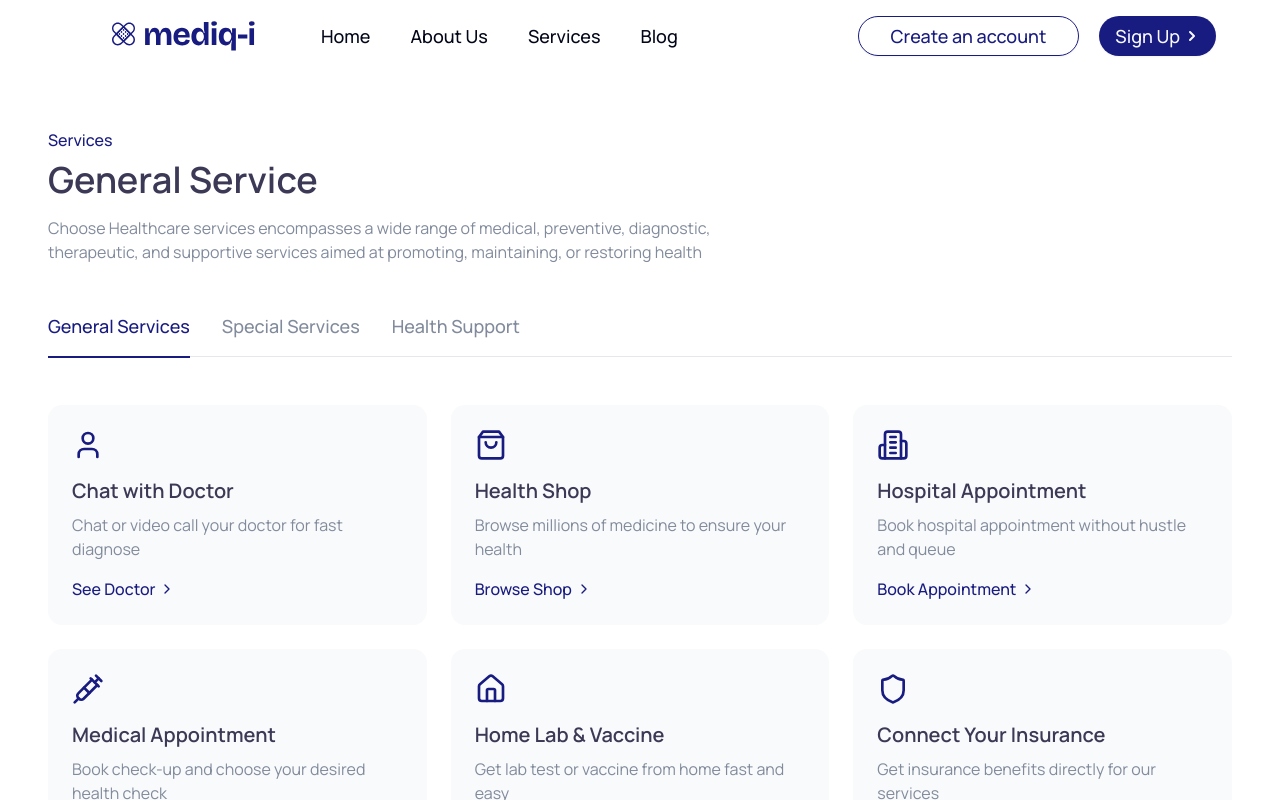
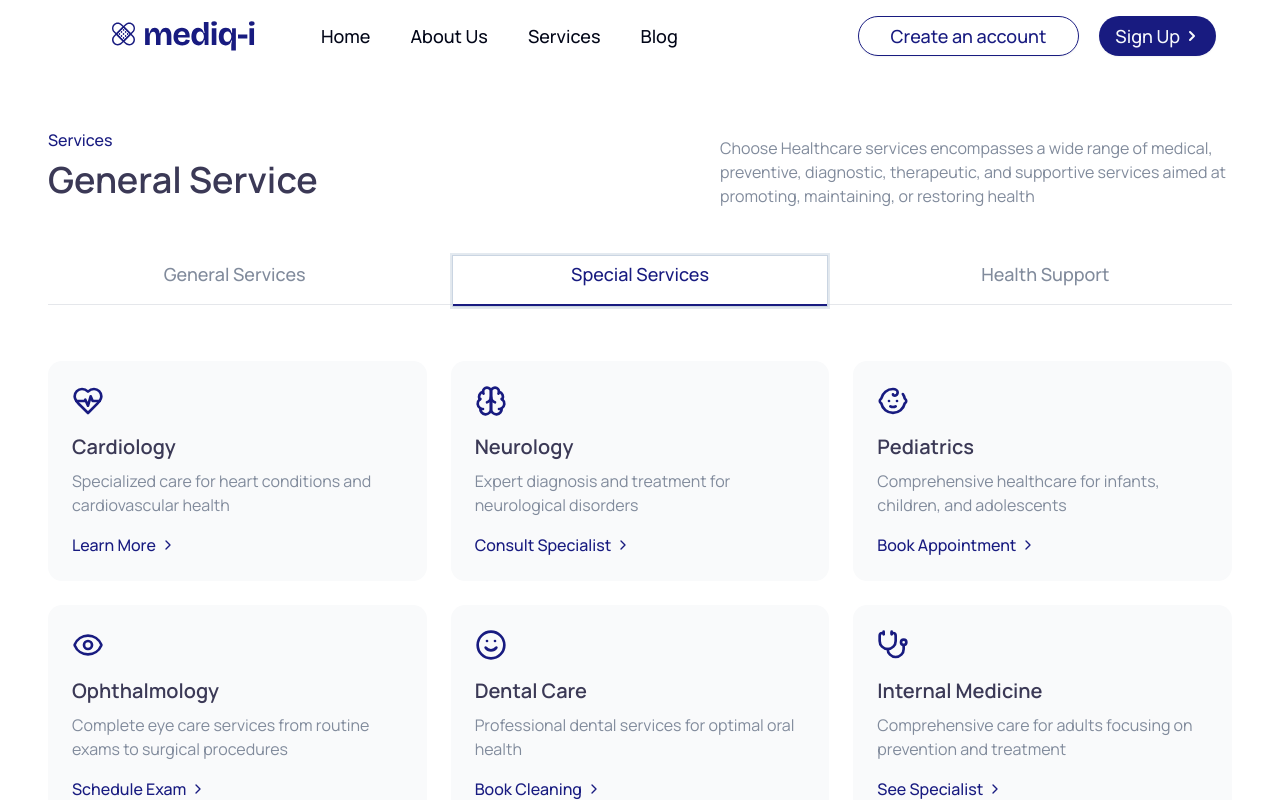
Before and after one commit to mediq-i/new-landing-page, a Next.js app: page /services in a window 1280 px wide. Both pictures are taken after a click on the tab "Special Services". Shown: the top 800 px of the page. Built offline with nearby package versions, Linux system fonts and the light colour scheme.

Commit message:
built the services pages tabs with full functionality

```diff
--- /dev/null
+++ b/src/components/partials/data.ts
@@ -0,0 +1,168 @@
+import {
+  User,
+  ShoppingBag,
+  Building2,
+  Syringe,
+  Home,
+  Shield,
+  ChevronRight,
+  HeartPulse,
+  Stethoscope,
+  Baby,
+  Brain,
+  Eye,
+  SmileIcon as Tooth,
+  Clipboard,
+  Activity,
+  Pill,
+  Microscope,
+  Dna,
+  ShipWheelIcon as Wheelchair,
+} from "lucide-react";
+
+// General Services
+export const generalServices = [
+  {
+    icon: User,
+    title: "Chat with Doctor",
+    description: "Chat or video call your doctor for fast diagnose",
+    link: "/services/chat",
+    linkText: "See Doctor",
+  },
+  {
+    icon: ShoppingBag,
+    title: "Health Shop",
+    description: "Browse millions of medicine to ensure your health",
+    link: "/services/shop",
+    linkText: "Browse Shop",
+  },
+  {
+    icon: Building2,
+    title: "Hospital Appointment",
+    description: "Book hospital appointment without hustle and queue",
+    link: "/services/hospital",
+    linkText: "Book Appointment",
+  },
+  {
+    icon: Syringe,
+    title: "Medical Appointment",
+    description: "Book check-up and choose your desired health check",
+    link: "/services/medical",
+    linkText: "Book Check-up",
+  },
+  {
+    icon: Home,
+    title: "Home Lab & Vaccine",
+    description: "Get lab test or vaccine from home fast and easy",
+    link: "/services/lab",
+    linkText: "Reserve Vaccine",
+  },
+  {
+    icon: Shield,
+    title: "Connect Your Insurance",
+    description: "Get insurance benefits directly for our services",
+    link: "/services/insurance",
+    linkText: "Connect Now",
+  },
+];
+
+// Special Services
+export const specialServices = [
+  {
+    icon: HeartPulse,
+    title: "Cardiology",
+    description:
+      "Specialized care for heart conditions and cardiovascular health",
+    link: "/services/cardiology",
+    linkText: "Learn More",
+  },
+  {
+    icon: Brain,
+    title: "Neurology",
+    description: "Expert diagnosis and treatment for neurological disorders",
+    link: "/services/neurology",
+    linkText: "Consult Specialist",
+  },
+  {
+    icon: Baby,
+    title: "Pediatrics",
+    description:
+      "Comprehensive healthcare for infants, children, and adolescents",
+    link: "/services/pediatrics",
+    linkText: "Book Appointment",
+  },
+  {
+    icon: Eye,
+    title: "Ophthalmology",
+    description:
+      "Complete eye care services from routine exams to surgical procedures",
+    link: "/services/ophthalmology",
+    linkText: "Schedule Exam",
+  },
+  {
+    icon: Tooth,
+    title: "Dental Care",
+    description: "Professional dental services for optimal oral health",
+    link: "/services/dental",
+    linkText: "Book Cleaning",
+  },
+  {
+    icon: Stethoscope,
+    title: "Internal Medicine",
+    description:
+      "Comprehensive care for adults focusing on prevention and treatment",
+    link: "/services/internal-medicine",
+    linkText: "See Specialist",
+  },
+];
+
+// Health Support
+export const healthSupport = [
+  {
+    icon: Clipboard,
+    title: "Health Records",
+    description:
+      "Secure access to your complete medical history and test results",
+    link: "/services/records",
+    linkText: "Access Records",
+  },
+  {
+    icon: Activity,
+    title: "Wellness Programs",
+    description:
+      "Personalized programs to improve your overall health and wellbeing",
+    link: "/services/wellness",
+    linkText: "Join Program",
+  },
+  {
+    icon: Pill,
+    title: "Medication Management",
+    description:
+      "Track, refill, and manage all your prescriptions in one place",
+    link: "/services/medication",
+    linkText: "Manage Meds",
+  },
+  {
+    icon: Microscope,
+    title: "Lab Results",
+    description:
+      "Quick access to your lab test results with detailed explanations",
+    link: "/services/lab-results",
+    linkText: "View Results",
+  },
+  {
+    icon: Dna,
+    title: "Genetic Counseling",
+    description: "Expert guidance on genetic testing and hereditary conditions",
+    link: "/services/genetic",
+    linkText: "Get Counseling",
+  },
+  {
+    icon: Wheelchair,
+    title: "Accessibility Services",
+    description:
+      "Resources and support for patients with special accessibility needs",
+    link: "/services/accessibility",
+    linkText: "Learn More",
+  },
+];
--- a/src/components/services-page-components/sercicesHero.tsx
+++ b/src/components/services-page-components/sercicesHero.tsx
@@ -1,101 +1,68 @@
+"use client";
+
 import Link from "next/link";
 import { AnimateWrapper } from "@/helpers/animations/animateWrapper";
 import {
   StaggerWrapper,
   StaggerItem,
 } from "@/helpers/animations/staggerWrapper";
+import { ChevronRight } from "lucide-react";
+import { Tabs, TabsContent, TabsList, TabsTrigger } from "@/components/ui/tabs";
 import {
-  User,
-  ShoppingBag,
-  Building2,
-  Syringe,
-  Home,
-  Shield,
-  ChevronRight,
-} from "lucide-react";
-
-const services = [
-  {
-    icon: User,
-    title: "Chat with Doctor",
-    description: "Chat or video call your doctor for fast diagnose",
-    link: "/services/chat",
-    linkText: "See Doctor",
-  },
-  {
-    icon: ShoppingBag,
-    title: "Health Shop",
-    description: "Browse millions of medicine to ensure your health",
-    link: "/services/shop",
-    linkText: "Browse Shop",
-  },
-  {
-    icon: Building2,
-    title: "Hospital Appointment",
-    description: "Book hospital appointment without hustle and queue",
-    link: "/services/hospital",
-    linkText: "Book Appointment",
-  },
-  {
-    icon: Syringe,
-    title: "Medical Appointment",
-    description: "Book check-up and choose your desired health check",
-    link: "/services/medical",
-    linkText: "Book Check-up",
-  },
-  {
-    icon: Home,
-    title: "Home Lab & Vaccine",
-    description: "Get lab test or vaccine from home fast and easy",
-    link: "/services/lab",
-    linkText: "Reserve Vaccine",
-  },
-  {
-    icon: Shield,
-    title: "Connect Your Insurance",
-    description: "Get insurance benefits directly for our services",
-    link: "/services/insurance",
-    linkText: "Connect Now",
-  },
-];
-
-const categories = ["General Services", "Special Services", "Health Support"];
+  generalServices,
+  specialServices,
+  healthSupport,
+} from "../partials/data";
 
 export default function ServicesHero() {
   return (
     <section className="pt-32 pb-16 px-6 md:px-12">
       <div className="max-w-7xl mx-auto">
-        <AnimateWrapper variant="fadeIn">
-          <span className="text-primary font-medium">Services</span>
+        <div className="flex flex-col lg:flex-row lg:items-center lg:justify-between mb-10">
+          <AnimateWrapper variant="fadeIn" className="">
+            <span className="text-primary font-medium ">Services</span>
             <h1 className="text-3xl md:text-4xl font-semibold text-accent-text mt-2 mb-4">
               General Service
             </h1>
-          <p className="text-accent-text-2 max-w-2xl mb-12">
+          </AnimateWrapper>
+          <AnimateWrapper variant="slideLeft">
+            <p className="text-accent-text-2 max-w-lg">
               Choose Healthcare services encompasses a wide range of medical,
               preventive, diagnostic, therapeutic, and supportive services aimed
               at promoting, maintaining, or restoring health
             </p>
           </AnimateWrapper>
-
-        {/* Categories */}
-        <div className="flex flex-wrap gap-8 mb-12 border-b border-gray-200">
-          {categories.map((category, index) => (
-            <button
-              key={index}
-              className={`pb-4 text-lg font-medium transition-colors hover:text-primary ${
-                index === 0
-                  ? "text-primary border-b-2 border-primary -mb-[2px]"
-                  : "text-accent-text-2"
-              }`}
-            >
-              {category}
-            </button>
-          ))}
         </div>
 
-        {/* Services Grid */}
+        {/* Tabs */}
+        <Tabs defaultValue="general" className="w-full">
+          <AnimateWrapper variant="slideUp">
+            <TabsList className="flex h-auto bg-transparent mb-12 border-b border-gray-200 w-full justify-start gap-8 p-0 rounded-none">
+              <TabsTrigger
+                value="general"
+                className="pb-4 text-lg font-medium data-[state=active]:text-primary data-[state=active]:border-b-2 data-[state=active]:border-primary data-[state=active]:-mb-[2px] data-[state=inactive]:text-accent-text-2 bg-transparent rounded-none"
+              >
+                General Services
+              </TabsTrigger>
+              <TabsTrigger
+                value="special"
+                className="pb-4 text-lg font-medium data-[state=active]:text-primary data-[state=active]:border-b-2 data-[state=active]:border-primary data-[state=active]:-mb-[2px] data-[state=inactive]:text-accent-text-2 bg-transparent rounded-none"
+              >
+                Special Services
+              </TabsTrigger>
+              <TabsTrigger
+                value="support"
+                className="pb-4 text-lg font-medium data-[state=active]:text-primary data-[state=active]:border-b-2 data-[state=active]:border-primary data-[state=active]:-mb-[2px] data-[state=inactive]:text-accent-text-2 bg-transparent rounded-none"
+              >
+                Health Support
+              </TabsTrigger>
+            </TabsList>
+          </AnimateWrapper>
+
+          {/* General Services Content */}
+          <TabsContent value="general" className="mt-0">
             <StaggerWrapper className="grid grid-cols-1 md:grid-cols-2 lg:grid-cols-3 gap-6">
-          {services.map((service, index) => (
+              {generalServices.map((service, index) => (
                 <StaggerItem key={index}>
                   <div className="p-6 rounded-xl bg-gray-50 hover:bg-gray-100 transition-colors group">
                     <div className="mb-4">
@@ -104,7 +71,9 @@ export default function ServicesHero() {
                     <h3 className="text-xl font-semibold text-accent-text mb-2">
                       {service.title}
                     </h3>
-                <p className="text-accent-text-2 mb-4">{service.description}</p>
+                    <p className="text-accent-text-2 mb-4">
+                      {service.description}
+                    </p>
                     <Link
                       href={service.link}
                       className="inline-flex items-center text-primary font-medium group-hover:underline"
@@ -116,6 +85,64 @@ export default function ServicesHero() {
                 </StaggerItem>
               ))}
             </StaggerWrapper>
+          </TabsContent>
+
+          {/* Special Services Content */}
+          <TabsContent value="special" className="mt-0">
+            <StaggerWrapper className="grid grid-cols-1 md:grid-cols-2 lg:grid-cols-3 gap-6">
+              {specialServices.map((service, index) => (
+                <StaggerItem key={index}>
+                  <div className="p-6 rounded-xl bg-gray-50 hover:bg-gray-100 transition-colors group">
+                    <div className="mb-4">
+                      <service.icon className="w-8 h-8 text-primary" />
+                    </div>
+                    <h3 className="text-xl font-semibold text-accent-text mb-2">
+                      {service.title}
+                    </h3>
+                    <p className="text-accent-text-2 mb-4">
+                      {service.description}
+                    </p>
+                    <Link
+                      href={service.link}
+                      className="inline-flex items-center text-primary font-medium group-hover:underline"
+                    >
+                      {service.linkText}
+                      <ChevronRight className="w-4 h-4 ml-1" />
+                    </Link>
+                  </div>
+                </StaggerItem>
+              ))}
+            </StaggerWrapper>
+          </TabsContent>
+
+          {/* Health Support Content */}
+          <TabsContent value="support" className="mt-0">
+            <StaggerWrapper className="grid grid-cols-1 md:grid-cols-2 lg:grid-cols-3 gap-6">
+              {healthSupport.map((service, index) => (
+                <StaggerItem key={index}>
+                  <div className="p-6 rounded-xl bg-gray-50 hover:bg-gray-100 transition-colors group">
+                    <div className="mb-4">
+                      <service.icon className="w-8 h-8 text-primary" />
+                    </div>
+                    <h3 className="text-xl font-semibold text-accent-text mb-2">
+                      {service.title}
+                    </h3>
+                    <p className="text-accent-text-2 mb-4">
+                      {service.description}
+                    </p>
+                    <Link
+                      href={service.link}
+                      className="inline-flex items-center text-primary font-medium group-hover:underline"
+                    >
+                      {service.linkText}
+                      <ChevronRight className="w-4 h-4 ml-1" />
+                    </Link>
+                  </div>
+                </StaggerItem>
+              ))}
+            </StaggerWrapper>
+          </TabsContent>
+        </Tabs>
       </div>
     </section>
   );
```
Lines whose indentation alone changed are shown as unchanged.
